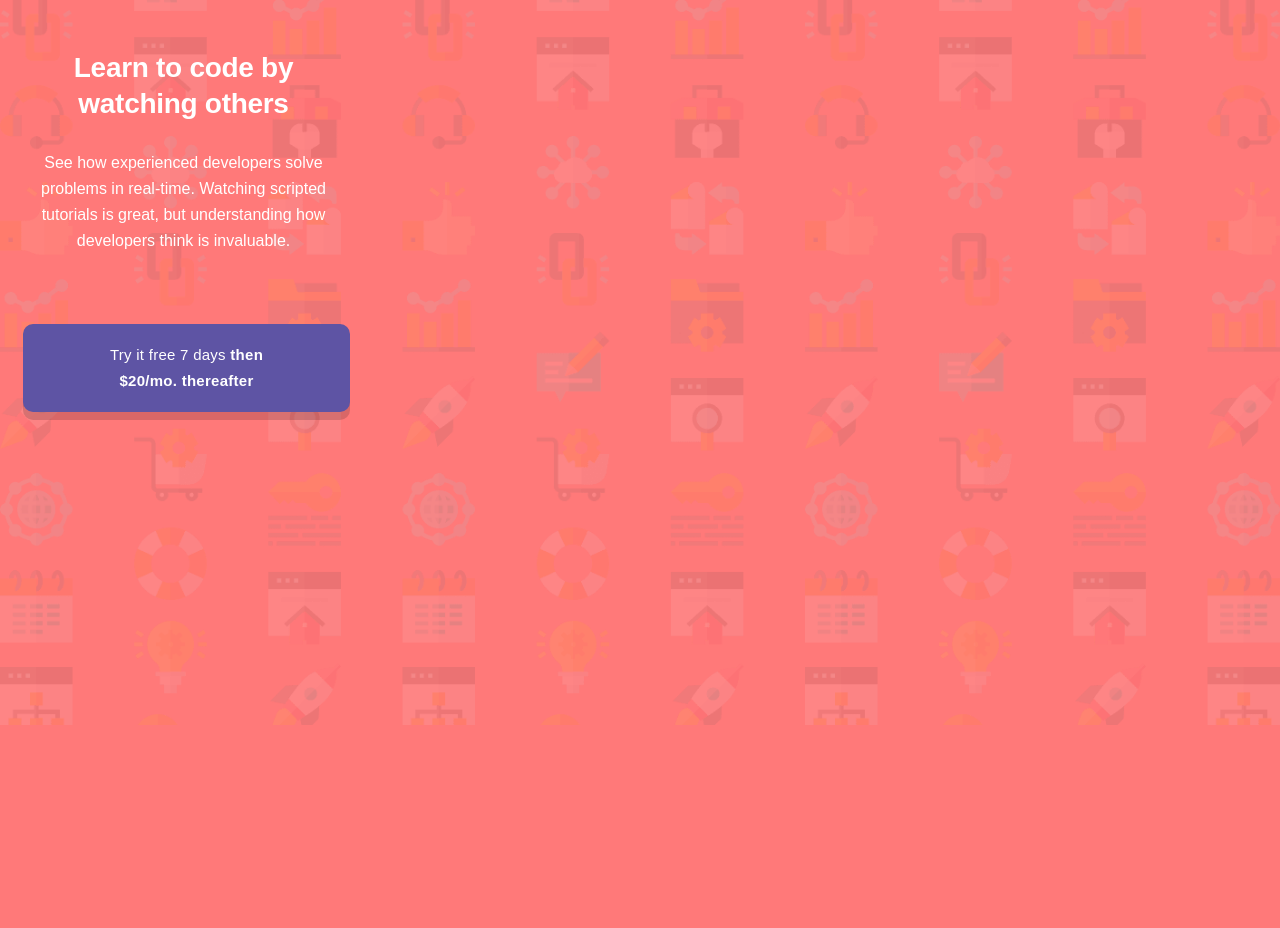
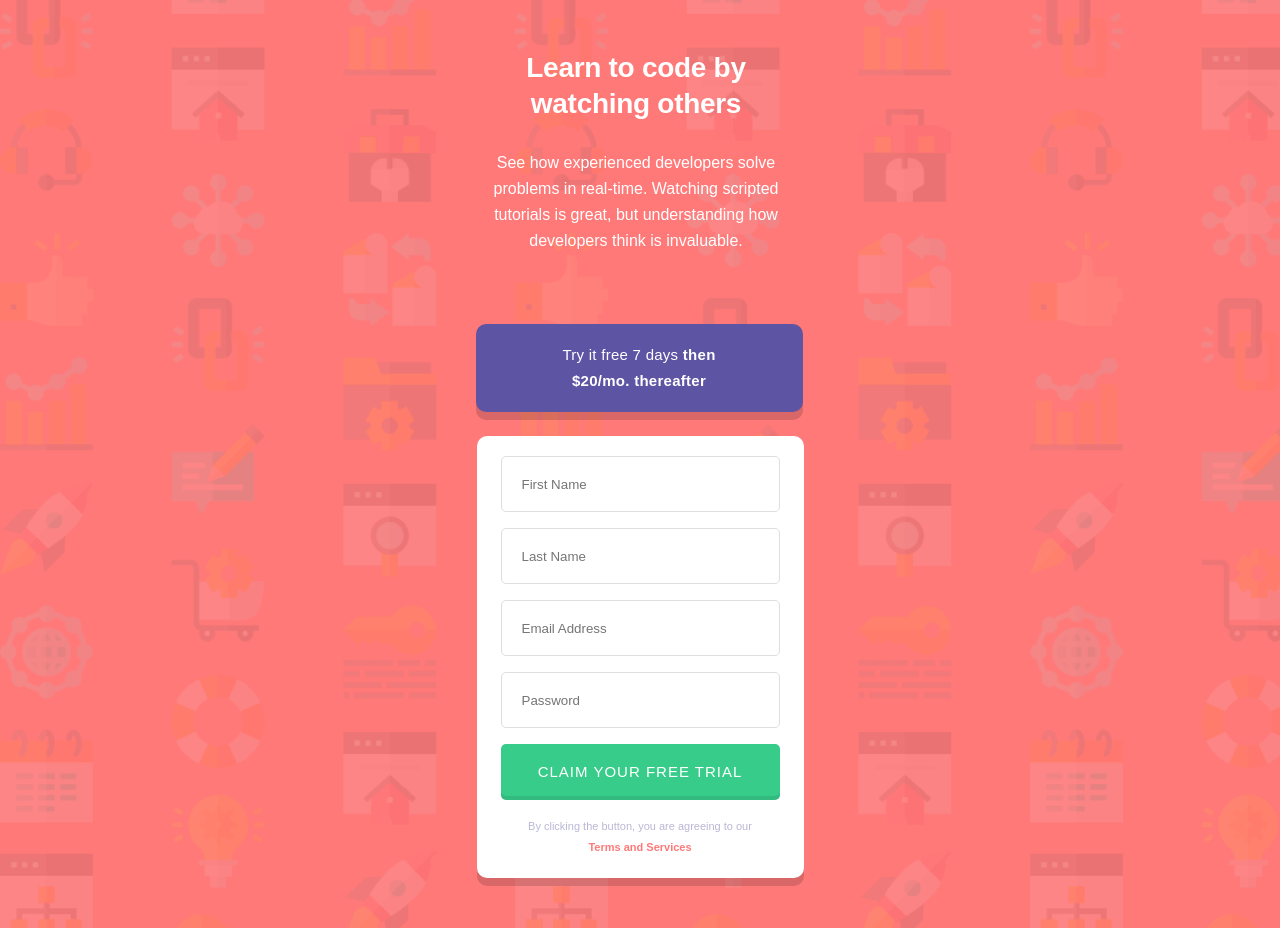
Before and after one commit to marriamdd/intro-component-sign-up-form, a React (Vite) app: page / in a window 1280 px wide. Before the commit the page ends 800 px from the top, so only its background shows below. Built offline with nearby package versions, Linux system fonts and the light colour scheme.

Commit message:
create form component with its styles make interface for formstate create form validation state with input names obj

```diff
--- a/src/App.tsx
+++ b/src/App.tsx
@@ -4,6 +4,7 @@
 import Globals from "./globalStyles/Globals";
 import Intro from "./components/Intro";
 import Suggest from "./components/Suggest";
+import FormValidation from "./components/FormValidation";
 
 function App() {
   const [count, setCount] = useState(0);
@@ -13,6 +14,7 @@
       <Globals />
       <Intro />
       <Suggest />
+      <FormValidation />
     </>
   );
 }
--- /dev/null
+++ b/src/components/FormValidation.tsx
@@ -0,0 +1,69 @@
+import styled from "styled-components";
+
+export default function FormValidation() {
+  return (
+    <Form>
+      <input type="text" placeholder="First Name" name="First Name" />
+      <input type="text" placeholder="Last Name" name="Last Name" />
+      <input type="email" placeholder="Email Address" name="Email Address" />
+      <input type="password" placeholder="Password" name="Password" />
+      <button>CLAIM YOUR FREE TRIAL</button>
+      <Click_Info>
+        <p>
+          By clicking the button, you are agreeing to our{" "}
+          <span>Terms and Services</span>
+        </p>
+      </Click_Info>
+    </Form>
+  );
+}
+
+const Form = styled.form`
+  width: 327px;
+  height: 442px;
+  flex-shrink: 0;
+  border-radius: 10px;
+  background: #fff;
+  box-shadow: 0px 8px 0px 0px rgba(0, 0, 0, 0.15);
+  margin: 2.4rem 2.4rem 5rem;
+  display: flex;
+  flex-direction: column;
+  align-items: center;
+  justify-content: center;
+  gap: 1.6rem;
+  input {
+    width: 279px;
+    height: 56px;
+    border-radius: 5px;
+    border: 1px solid #dedede;
+    background: #fff;
+    padding-left: 2rem;
+  }
+  button {
+    width: 279px;
+    height: 56px;
+    border-radius: 5px;
+    background: #38cc8b;
+    box-shadow: 0px -4px 0px 0px rgba(0, 0, 0, 0.09) inset;
+    color: #fff;
+    border: none;
+    text-align: center;
+    letter-spacing: 1px;
+    font-size: 15px;
+    line-height: 26px;
+  }
+`;
+const Click_Info = styled.div`
+  width: 249px;
+  font-size: 11px;
+  line-height: 21px;
+  p {
+    color: #bab7d4;
+    text-align: center;
+    font-weight: 500;
+    span {
+      color: #ff7979;
+      font-weight: 700;
+    }
+  }
+`;
--- a/src/globalStyles/Globals.tsx
+++ b/src/globalStyles/Globals.tsx
@@ -13,6 +13,9 @@
   background-image: url(/images/bg-intro-mobile.png);
   background-repeat: no-repeat;
   background-size: cover;
+  display: flex;
+  align-items: center;
+  justify-content: center;
   @media only screen and (min-width: 769px){
     background-image: url(/images/bg-intro-desktop.png);
 
```
